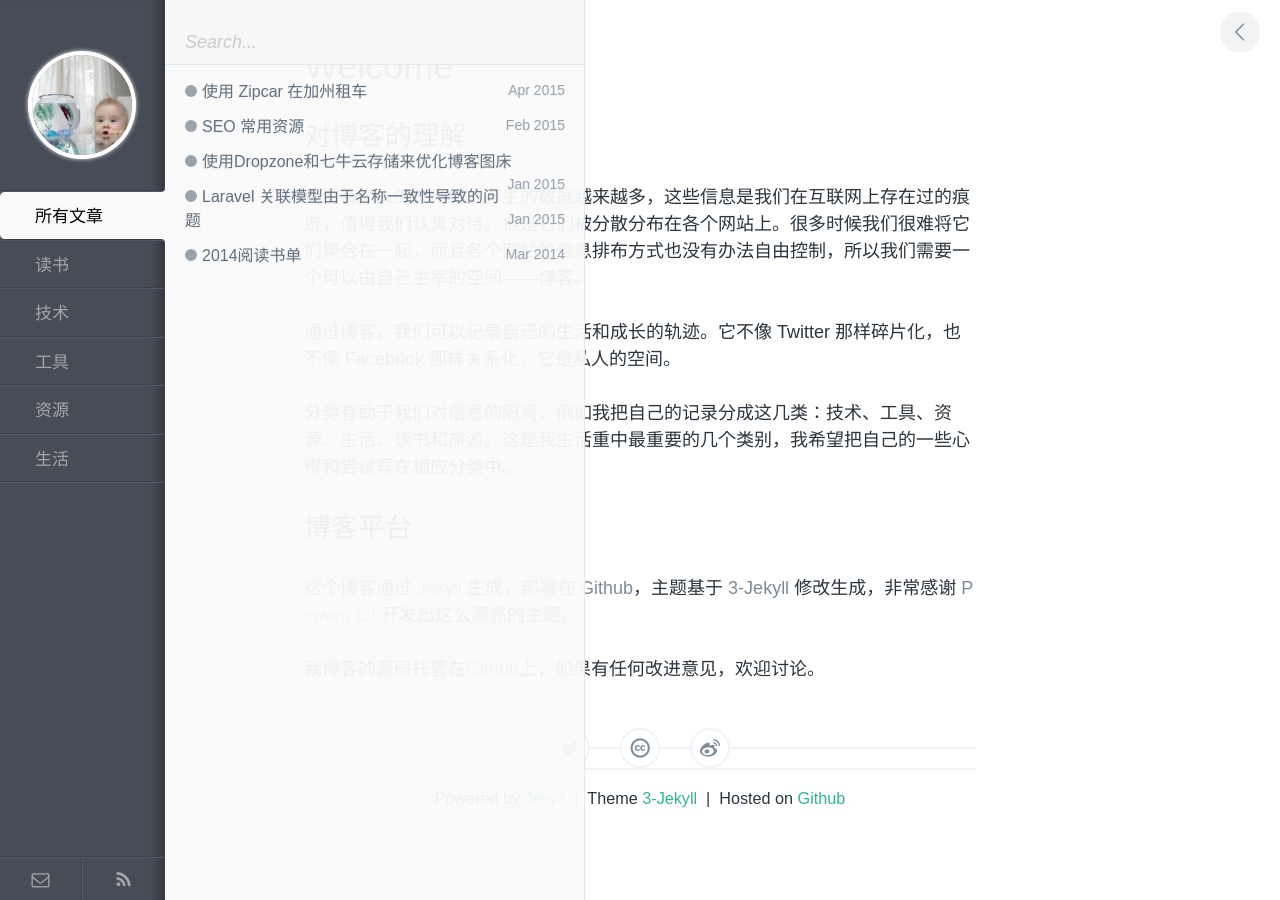
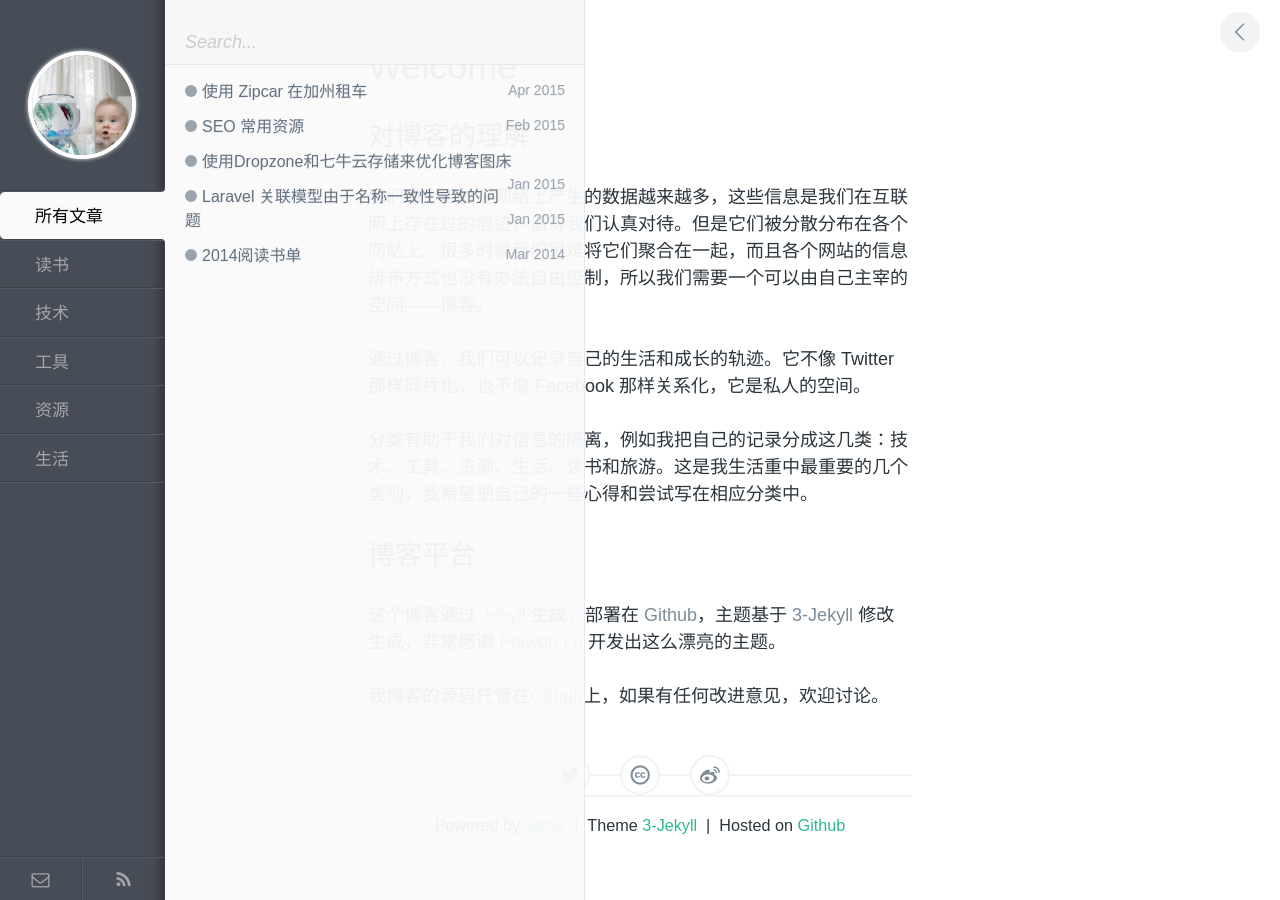
Before and after one commit to polyHong/polyHong.github.io, a Jekyll site: the page built from index.md, in a window 1280 px wide. Built offline with Jekyll 4.4.1, drawn with Linux system fonts in a browser that asks for light colours; Markdown is read by kramdown in place of the engine named in the settings.

Commit message:
revise padding

```diff
--- a/assets/css/style.css
+++ b/assets/css/style.css
@@ -370,7 +370,7 @@ a {
       font-size: 14px; } }
 
 #pjax {
-  padding: 0 5% 30px; }
+  padding: 0 10% 30px; }
   #pjax.fadeIn {
     -webkit-animation: fadeIn .3s;
     -moz-animation: fadeIn .3s;
```
